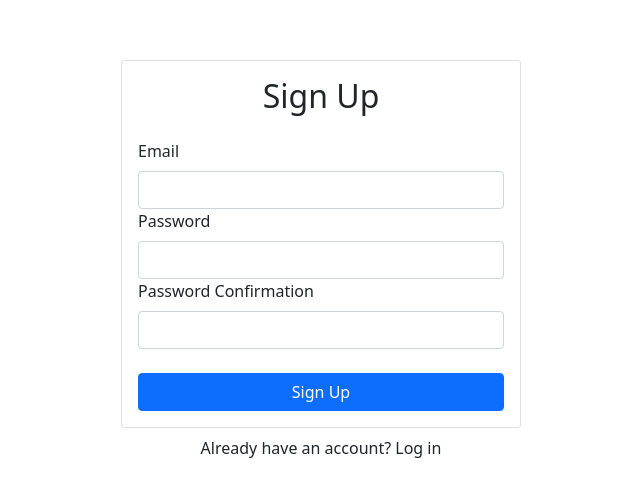
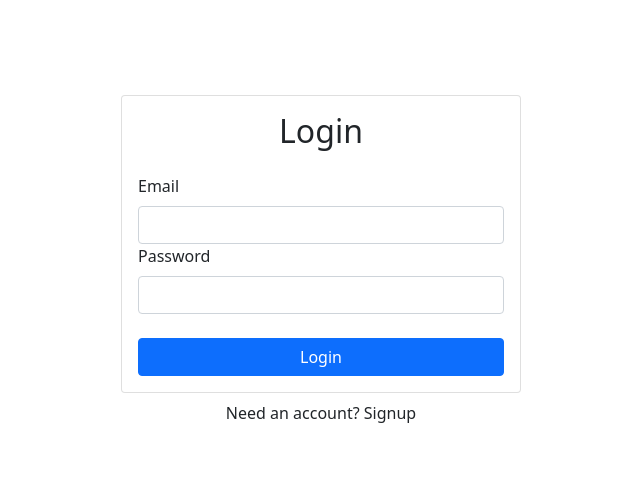
Before and after one commit to CorinHWalls/flashcards, a React (Create React App) app: page / in a window 1280 px wide. Shown: the part 140-636 px from the top of the page, without its empty margins (319-959 px from the left). Built offline with nearby package versions, Linux system fonts and the light colour scheme.

Commit message:
Login function running

```diff
--- a/src/App.js
+++ b/src/App.js
@@ -2,59 +2,27 @@
 import './App.css';
 import 'bootstrap/dist/css/bootstrap.min.css';
 import { BrowserRouter as Router, Switch, Route, Link } from 'react-router-dom';
-import { Container, Row, Col } from 'react-bootstrap';
+import { Container} from 'react-bootstrap';
 import { firebase, logIn } from './Services/firebase';
 
 import AddCard from './pages/addCard';
 import FlashCard from './pages/flashcard';
-import Button from '@restart/ui/esm/Button';
-import Signup from './pages/signup';
-import Login from './pages/login'
-
+import SignupScreen from './pages/signup';
+import LoginScreen from './pages/login'
 
 
 function App() {
+
+
   return (
+    <>
 
-    <>
     <Container className="d-flex align-items-center justify-content-center" style={{minHeight : '100vh'}}>
     <div className='w-100' style={{maxWidth :'400px'}}>
-
-  <Signup />
-
+  <LoginScreen />
     </div>
     </Container>
     </>
-    //   {/* <Router>
-    // <Container className='d-flex justify-content-center pt-5'>
-    //   <Row>
-
-    //     <Col md={6}>
-    // <Link to='/'><Button className='btn btn-primary'>Flashcards</Button></Link>
-    //     </Col>
-
-    //     <Col md={6}>
-    // <Link to='/addcard'><Button className='btn btn-secondary'>Add Card</Button></Link>
-    //     </Col>
-
-    //   </Row>
-    // </Container>
-
-    // <Switch>
-
-    //   <Route path='/addcard'>
-    //   <AddCard />
-    //   </Route>
-
-    //   <Route path='/'>
-    //   <FlashCard />
-    //   </Route>
-
-    // </Switch>
-
-    //   </Router> */}
-
-    // {/* Components */}
 
   );
 }
--- a/src/Services/firebase.js
+++ b/src/Services/firebase.js
@@ -57,12 +57,13 @@ function getData(){
 
 
 function logIn(email, password){
-
+  console.log("hit");
   const auth = getAuth();
   signInWithEmailAndPassword(auth, email, password)
     .then((userCredential) => {
       // Signed in
       const user = userCredential.user;
+      console.log(user);
       // ...
     })
     .catch((error) => {
--- a/src/index.js
+++ b/src/index.js
@@ -3,9 +3,11 @@ import ReactDOM from 'react-dom';
 import './index.css';
 import App from './App';
 import reportWebVitals from './reportWebVitals';
+import { BrowserRouter as Router, Switch, Route, Link } from 'react-router-dom';
 
 ReactDOM.render(
-    <App />,
+
+  <App />,
   document.getElementById('root')
 );
 
--- a/src/pages/login.js
+++ b/src/pages/login.js
@@ -1,46 +1,79 @@
 import React from "react";
 import { Component } from "react";
 import { Container, Row, Col, Form, Button, Card } from "react-bootstrap";
-import { logIn } from "../Services/firebase";
+import { firebase, logIn} from "../Services/firebase";
+import { Link } from "react-router-dom";
 
-let email = document.getElementById('email');
-let password = document.getElementById('password');
-let login = document.getElementById('login');
 
-export default class Login extends Component{
-    constructor(props){
-        super(props);
+
+
+export default class LoginScreen extends Component{
+
+
+constructor(props){
+    super(props)
+
+    this.state = {
+        email: '',
+        password: '',
+
+
     }
+
+}
+
+handleEmailInput = (event) => {
+    this.setState({
+        email: event.target.value,
+    });
+
+}
+
+handlePasswordInput = (event) => {
+    this.setState({
+        password: event.target.value,
+    });
+}
+
+
+handleEvent = (event) => {
+    logIn(this.state.email, this.state.password);
+    console.log(this.state.email);
+    console.log(this.state.password);
+  }
 
     render(){
 
+
     return(
-      <Container className="d-flex align-items-center justify-content-center" style={{minHeight : '100vh'}}>
+
+    <>
       <Card>
             <Card.Body>
                 <h2 className="text-center mb-4">Login</h2>
                 <Form>
-                    <Form.Group id='email'>
+                    <Form.Group >
                     <Form.Label>Email</Form.Label>
-                    <Form.Control type='email'  required />
+                    <Form.Control onChange={this.handleEmailInput} type='email'required />
                     </Form.Group>
 
-                    <Form.Group id='password'>
+                    <Form.Group >
                     <Form.Label>Password</Form.Label>
-                    <Form.Control type='Password' required />
+                    <Form.Control onChange={this.handlePasswordInput} type='Password'  required />
                     </Form.Group>
 
                 </Form>
                 <div className='pt-4'>
-                <Button id='login' className='w-100' type='submit'>Login</Button>
+                <Button onClick={this.handleEvent} className='w-100' type='submit'>Login</Button>
                 </div>
 
             </Card.Body>
         </Card>
             <div className="w-100 text-center mt-2">
-                Need an account? Click here.
+                Need an account? Signup
             </div>
-        </Container>
+            </>
+        // </Container>
 
     )
 
--- a/src/pages/signup.js
+++ b/src/pages/signup.js
@@ -1,26 +1,26 @@
 import React from 'react'
 import { Card, Form, Button } from 'react-bootstrap'
 
-export default function Signup() {
+export default function SignupScreen() {
     return (
         <>
         <Card>
             <Card.Body>
                 <h2 className="text-center mb-4">Sign Up</h2>
                 <Form>
-                    <Form.Group id='email'>
+                    <Form.Group>
                     <Form.Label>Email</Form.Label>
-                    <Form.Control type='email'  required />
+                    <Form.Control id='email' type='email'  required />
                     </Form.Group>
 
-                    <Form.Group id='password'>
+                    <Form.Group >
                     <Form.Label>Password</Form.Label>
-                    <Form.Control type='Password' required />
+                    <Form.Control id='password' type='Password' required />
                     </Form.Group>
 
-                    <Form.Group id='password-confirm'>
+                    <Form.Group >
                     <Form.Label>Password Confirmation</Form.Label>
-                    <Form.Control type='Password' required />
+                    <Form.Control id='password-confirm' type='Password' required />
                     </Form.Group>
 
                 </Form>
```
